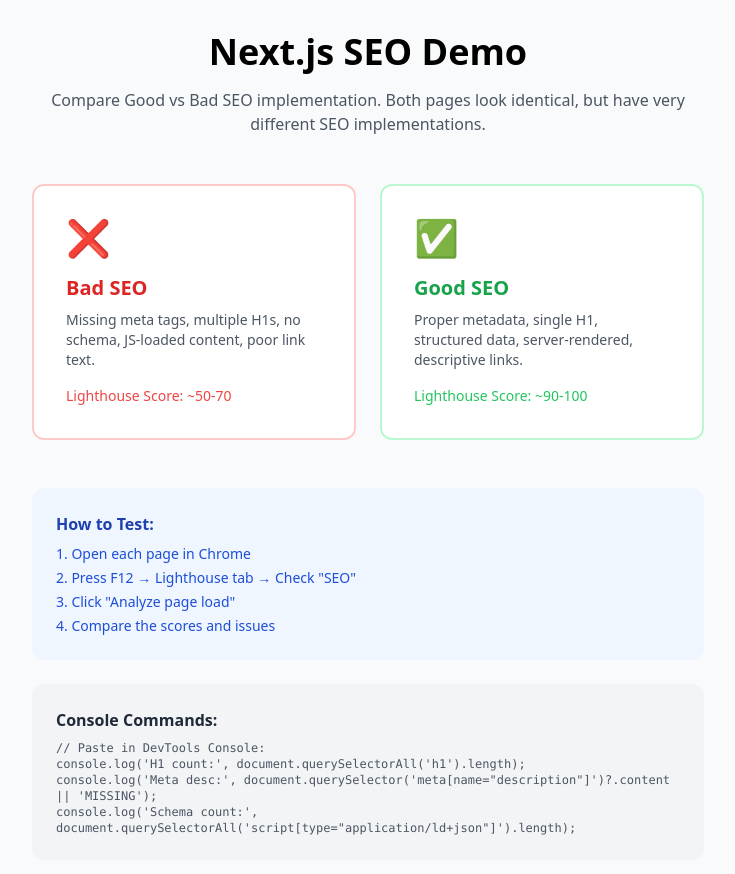
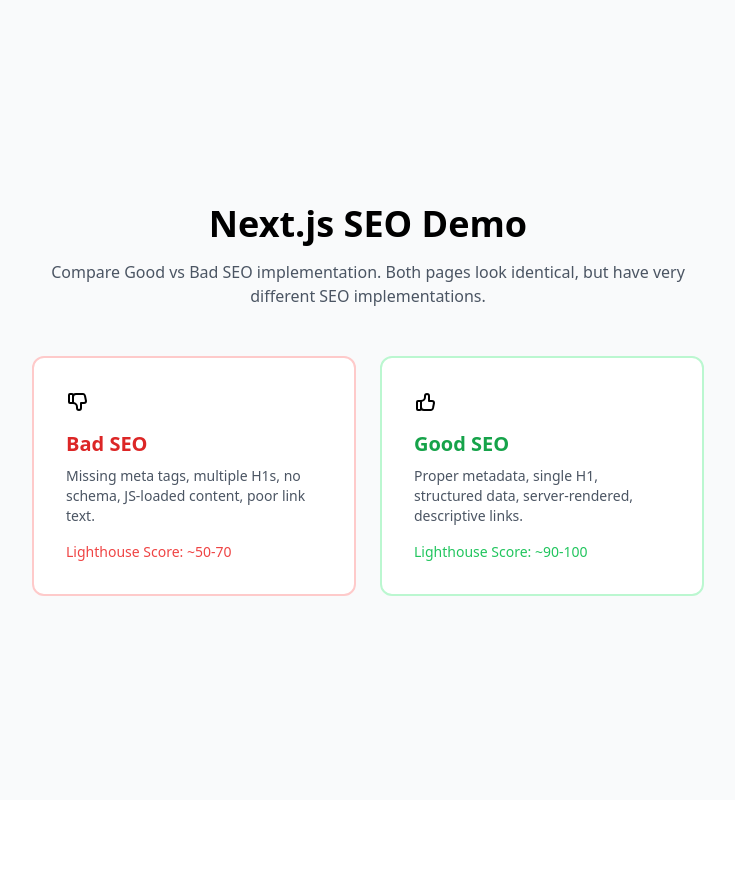
Before and after one commit to rumeshwrkn/nextjs-seo-demo, a Next.js app: page / in a window 1280 px wide. Shown: the top 874 px of the page, without its empty margins (272-1007 px from the left). After the commit the page ends 800 px from the top, so only its background shows below. Built offline with nearby package versions, Linux system fonts and the light colour scheme.

Commit message:
update: page

```diff
--- a/app/page.tsx
+++ b/app/page.tsx
@@ -18,7 +18,9 @@
             href="/bad"
             className="block p-8 bg-white rounded-xl border-2 border-red-200 hover:border-red-400 hover:shadow-lg transition-all"
           >
-            <div className="text-4xl mb-4">❌</div>
+            <div className="text-4xl mb-4">
+              <svg xmlns="http://www.w3.org/2000/svg" width="24" height="24" viewBox="0 0 24 24" fill="none" stroke="currentColor" stroke-width="2" stroke-linecap="round" stroke-linejoin="round" class="icon icon-tabler icons-tabler-outline icon-tabler-thumb-down"><path stroke="none" d="M0 0h24v24H0z" fill="none" /><path d="M7 13v-8a1 1 0 0 0 -1 -1h-2a1 1 0 0 0 -1 1v7a1 1 0 0 0 1 1h3a4 4 0 0 1 4 4v1a2 2 0 0 0 4 0v-5h3a2 2 0 0 0 2 -2l-1 -5a2 3 0 0 0 -2 -2h-7a3 3 0 0 0 -3 3" /></svg>
+            </div>
             <h2 className="text-xl font-bold text-red-600 mb-2">Bad SEO</h2>
             <p className="text-gray-600 text-sm">
               Missing meta tags, multiple H1s, no schema, JS-loaded content,
@@ -34,7 +36,10 @@
             href="/good"
             className="block p-8 bg-white rounded-xl border-2 border-green-200 hover:border-green-400 hover:shadow-lg transition-all"
           >
-            <div className="text-4xl mb-4">✅</div>
+            <div className="text-4xl mb-4">
+              <svg xmlns="http://www.w3.org/2000/svg" width="24" height="24" viewBox="0 0 24 24" fill="none" stroke="currentColor" stroke-width="2" stroke-linecap="round" stroke-linejoin="round" className="icon icon-tabler icons-tabler-outline icon-tabler-thumb-up"><path stroke="none" d="M0 0h24v24H0z" fill="none" /><path d="M7 11v8a1 1 0 0 1 -1 1h-2a1 1 0 0 1 -1 -1v-7a1 1 0 0 1 1 -1h3a4 4 0 0 0 4 -4v-1a2 2 0 0 1 4 0v5h3a2 2 0 0 1 2 2l-1 5a2 3 0 0 1 -2 2h-7a3 3 0 0 1 -3 -3" /></svg>
+
+            </div>
             <h2 className="text-xl font-bold text-green-600 mb-2">Good SEO</h2>
             <p className="text-gray-600 text-sm">
               Proper metadata, single H1, structured data, server-rendered,
@@ -46,7 +51,7 @@
           </Link>
         </div>
 
-        <div className="mt-12 p-6 bg-blue-50 rounded-xl">
+        {/* <div className="mt-12 p-6 bg-blue-50 rounded-xl">
           <h3 className="font-bold text-blue-800 mb-2">How to Test:</h3>
           <ol className="text-sm text-blue-700 space-y-1">
             <li>1. Open each page in Chrome</li>
@@ -54,17 +59,17 @@
             <li>3. Click &quot;Analyze page load&quot;</li>
             <li>4. Compare the scores and issues</li>
           </ol>
-        </div>
+        </div> */}
 
-        <div className="mt-6 p-6 bg-gray-100 rounded-xl">
+        {/* <div className="mt-6 p-6 bg-gray-100 rounded-xl">
           <h3 className="font-bold text-gray-800 mb-2">Console Commands:</h3>
           <code className="text-xs text-gray-600 block whitespace-pre-wrap">
-{`// Paste in DevTools Console:
+            {`// Paste in DevTools Console:
 console.log('H1 count:', document.querySelectorAll('h1').length);
 console.log('Meta desc:', document.querySelector('meta[name="description"]')?.content || 'MISSING');
 console.log('Schema count:', document.querySelectorAll('script[type="application/ld+json"]').length);`}
           </code>
-        </div>
+        </div> */}
       </div>
     </main>
   )
```
